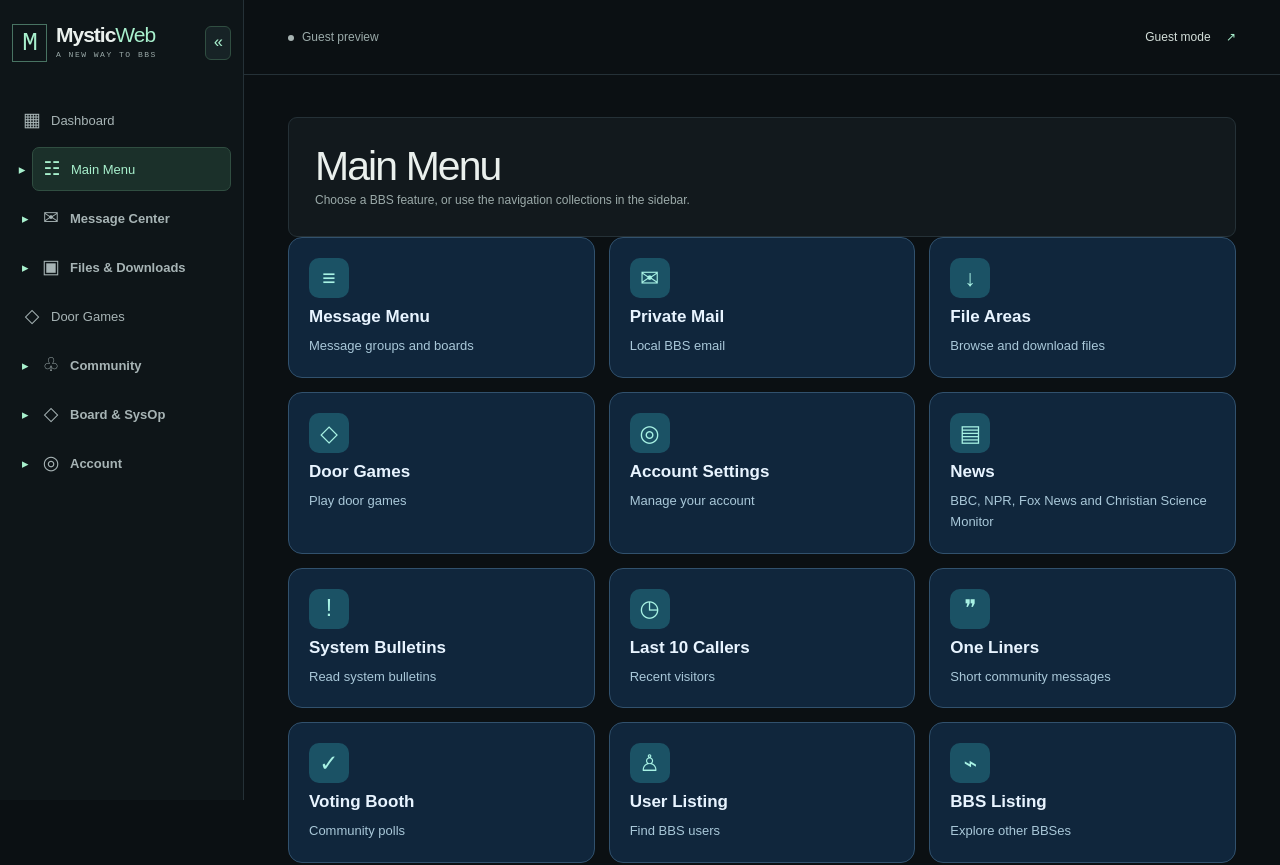
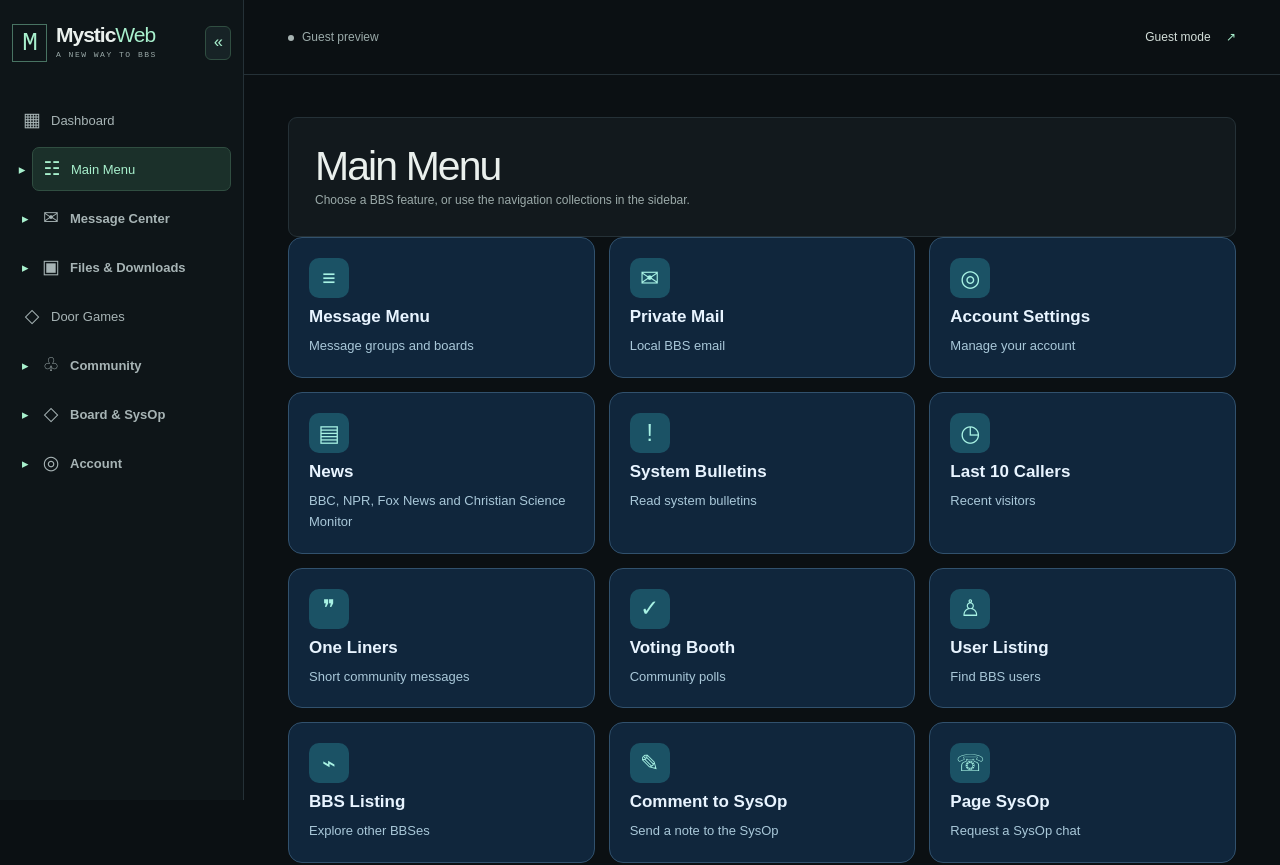
Before and after one commit to javadude334/MysticWeb, a Next.js app: page /main-menu in a window 1280 px wide. Shown: the top 865 px of the page. Built offline with nearby package versions, Linux system fonts and the light colour scheme; no server answers.

Commit message:
Use shared Main Menu items on full-page view

```diff
--- a/src/app/main-menu/page.tsx
+++ b/src/app/main-menu/page.tsx
@@ -1,6 +1,6 @@
 import Link from "next/link";
 import { Shell } from "@/components/shell";
-import { defaultNavigation } from "@/lib/navigation/default-navigation";
+import { mainMenuItems } from "@/lib/navigation/menu-items";
 import styles from "../dashboard/mystic-theme.module.css";
 
 export default function MainMenuPage() {
@@ -10,7 +10,7 @@ export default function MainMenuPage() {
       <p>Choose a BBS feature, or use the navigation collections in the sidebar.</p>
     </section>
     <nav className={styles.menuGrid} aria-label="BBS main menu">
-      {defaultNavigation.filter(item => item.enabled !== false && item.href !== "/dashboard" && item.href !== "/main-menu").map(item =>
+      {mainMenuItems().map(item =>
         <Link key={item.href} href={item.href} className={styles.menuItem}>
           <span className={styles.menuIcon} aria-hidden="true">{item.icon}</span>
           <strong>{item.name}</strong><p>{item.description}</p>
```
